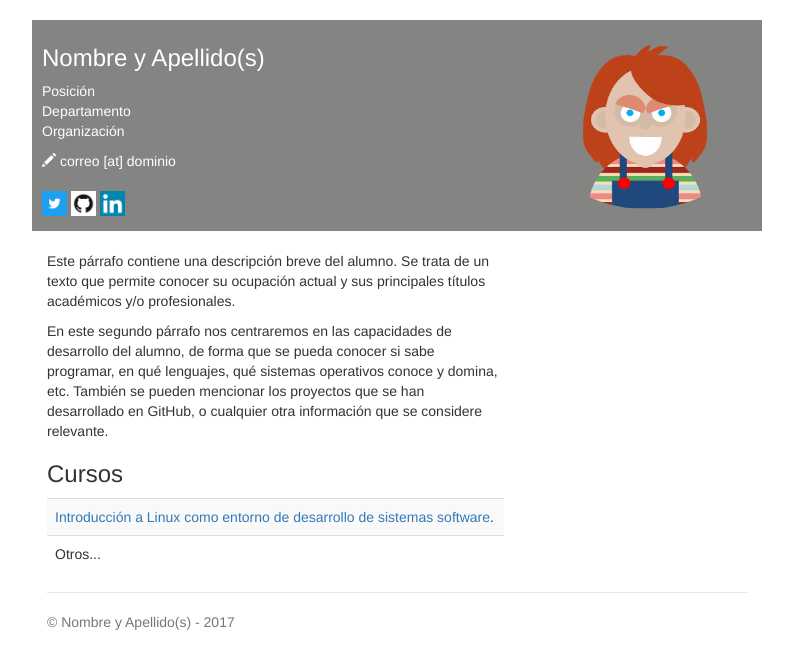
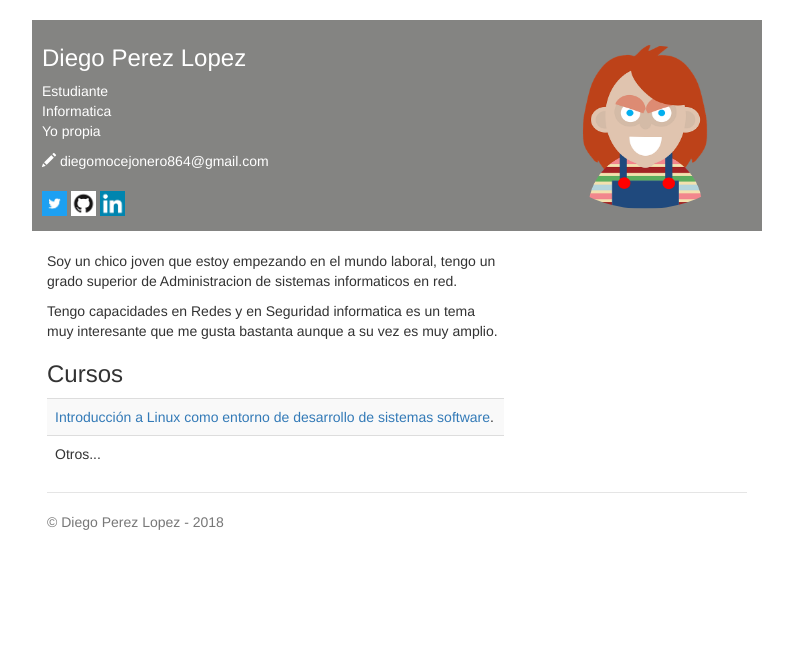
Before and after one commit to diego5795/diego5795.github.io, a plain HTML site: page index.html in a window 1280 px wide. Shown: the whole page, without its empty margins (243-1036 px from the left). Drawn offline with nearby package versions, Linux system fonts and the light colour scheme.

Commit message:
Version personalizada de mi sitio

```diff
--- a/index.html
+++ b/index.html
@@ -5,10 +5,10 @@
     <meta charset="utf-8">
     <meta name="description" content="Página de ejemplo del MOOC de LINUX - UPM.">
     <!--Sustituir por los datos del alumno-->
-    <meta name="author" content="Nombre y Apellido(s)">
+    <meta name="author" content="Diego Perez Lopez">
 
     <!--Sustituir por los datos del alumno-->
-    <title>Nombre y Apellido(s)</title>
+    <title>Diego Perez Lopez</title>
 
     <link href="css/bootstrap.min.css" rel="stylesheet">
     <link href="css/style.css" rel="stylesheet">
@@ -17,16 +17,16 @@
   <body>
     <div class="container header-bar">
       <!--Sustituir por los datos del alumno-->
-      <h3>Nombre y Apellido(s) <span><img style="width: 214px; height: 164px;" class='img-circle' alt="Nombre y Apellido(s)" src="img/foto.png" align="right"></span></h3>
+      <h3>Diego Perez Lopez <span><img style="width: 214px; height: 164px;" class='img-circle' alt="Diego Perez Lopez" src="img/foto.png" align="right"></span></h3>
       <p>
         <!--Sustituir por los datos del alumno-->
-        Posición<br>
-        Departamento<br>
-        Organización
+        Estudiante<br>
+        Informatica<br>
+        Yo propia
       </p>
       <address>
         <!--Sustituir por los datos del alumno-->
-        <span class='glyphicon glyphicon-pencil'></span> correo [at] dominio <br>
+        <span class='glyphicon glyphicon-pencil'></span> diegomocejonero864@gmail.com <br>
       </address>
 
       <!--Sustituir por los datos del alumno-->
@@ -41,9 +41,9 @@
       <div class='row'>
         <div class='col-sm-8'>
           <br>
-          <p>Este párrafo contiene una descripción breve del alumno. Se trata de un texto que permite conocer su ocupación actual y sus principales títulos académicos y/o profesionales.  </p>
+          <p>Soy un chico joven que estoy empezando en el mundo laboral, tengo un grado superior de Administracion de sistemas informaticos en red.  </p>
 
-          <p>En este segundo párrafo nos centraremos en las capacidades de desarrollo del alumno, de forma que se pueda conocer si sabe programar, en qué lenguajes, qué sistemas operativos conoce y domina, etc. También se pueden mencionar los proyectos que se han desarrollado en GitHub, o cualquier otra información que se considere relevante.</p>
+          <p>Tengo capacidades en Redes y en Seguridad informatica es un tema muy interesante que me gusta bastanta aunque a su vez es muy amplio.</p>
 
           <h3>Cursos</h3>
           <table class='table table-striped'>
@@ -55,7 +55,7 @@
 
       <footer class="footer">
         <!--Sustituir por los datos del alumno-->
-        <p>&copy; Nombre y Apellido(s) - 2017</p>
+        <p>&copy; Diego Perez Lopez - 2018</p>
       </footer>
 
     </div>
```
